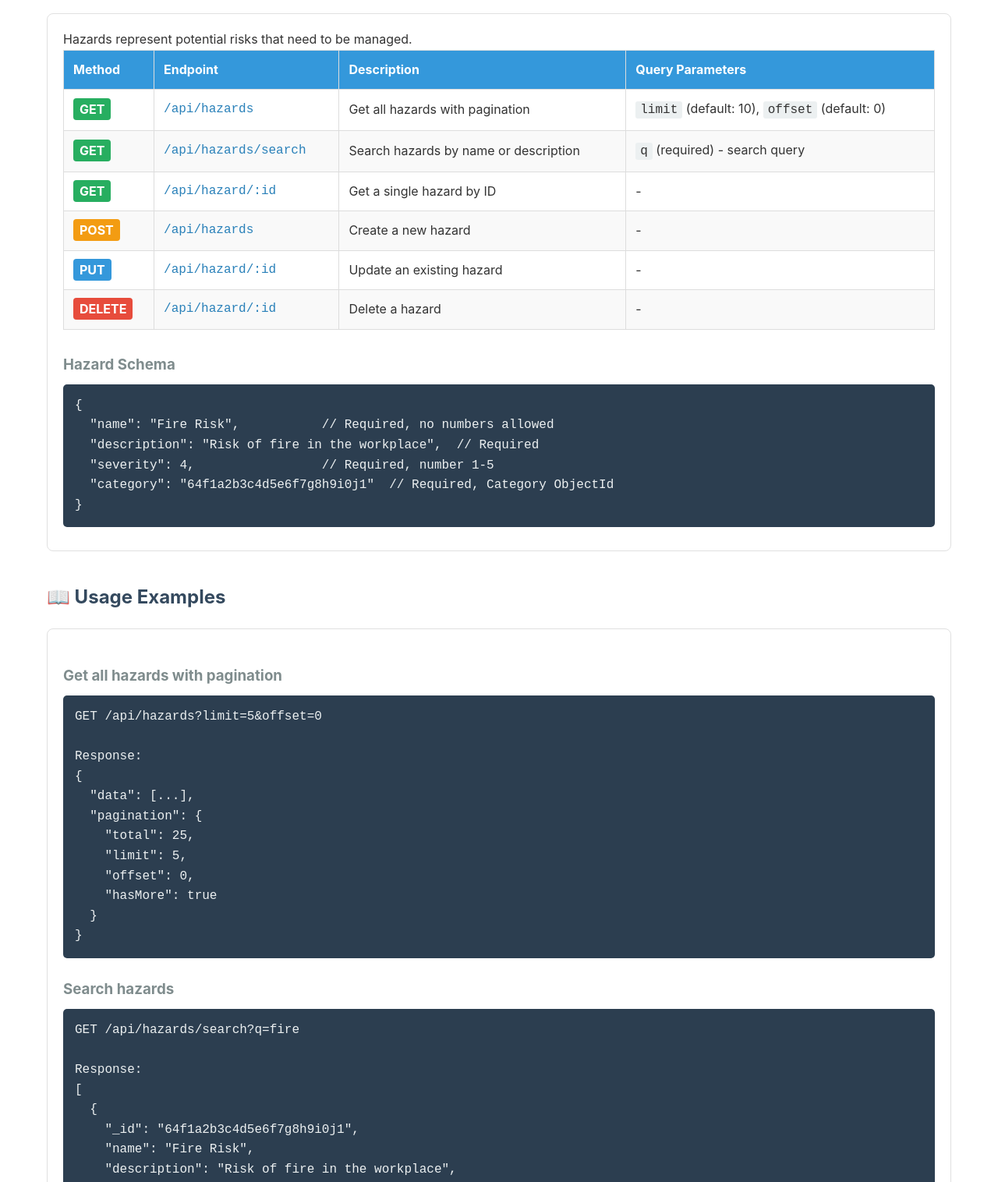
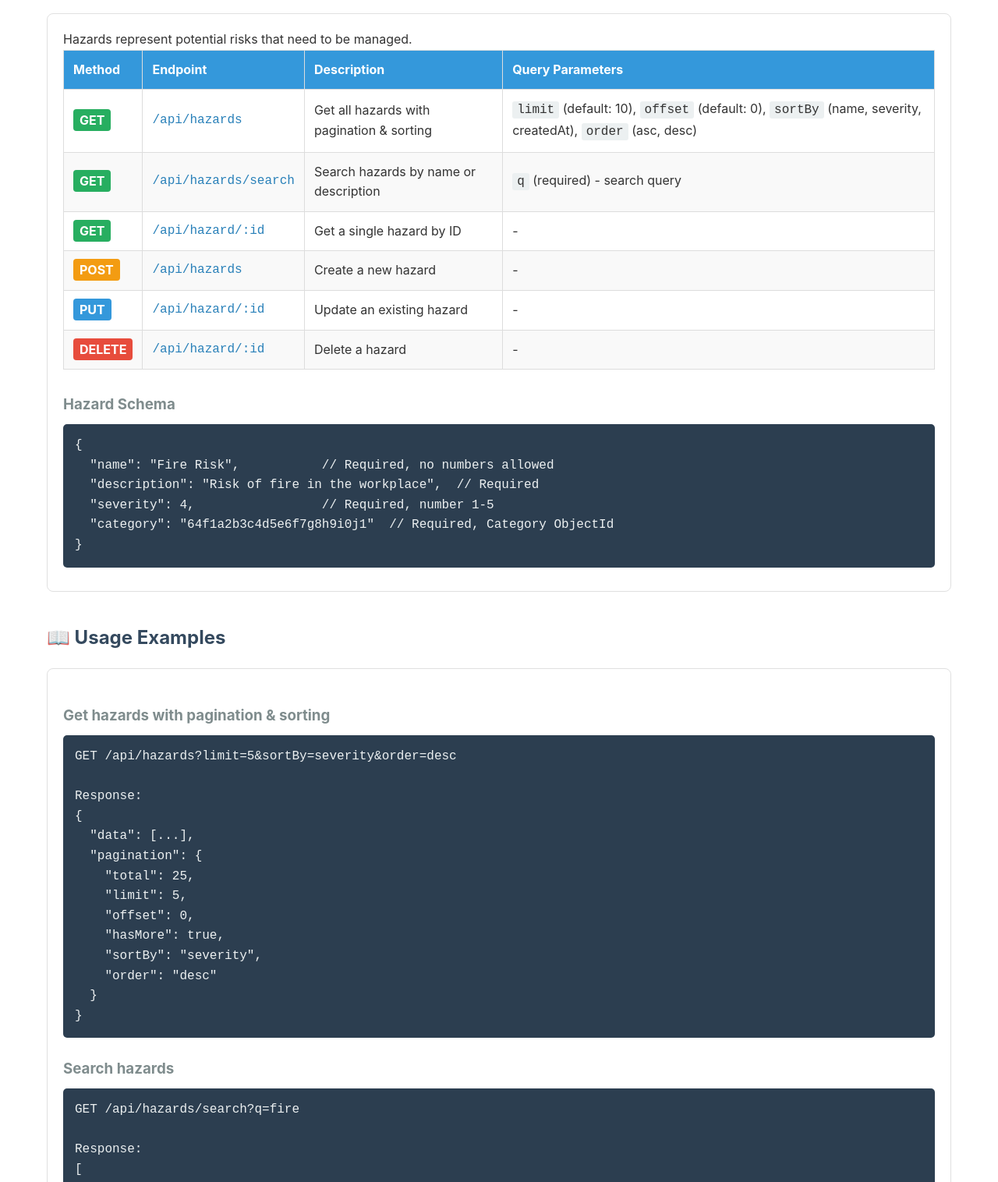
Before and after one commit to Charlotte-Schroer/Hazard_api, a website: page public/index.html in a window 1280 px wide. Shown: the part 1110-2626 px from the top of the page at 78% size. Drawn offline with Linux system fonts and the light colour scheme.

Commit message:
Update index.html
Adapt changes in documentation page

```diff
--- a/public/index.html
+++ b/public/index.html
@@ -6,9 +6,7 @@
     <meta name="keywords" content="Hazard API, API, Documentation">
     <meta name="author" content="Charlotte Schröer">
     <meta name="viewport" content="width=device-width, initial-scale=1.0">
-
     <title>Hazard API Documentation</title>
-
     <link rel="stylesheet" href="CSS/style.css">
 </head>
 
@@ -99,8 +97,13 @@
                 <tr>
                     <td><span class="method get">GET</span></td>
                     <td class="endpoint">/api/hazards</td>
-                    <td>Get all hazards with pagination</td>
-                    <td><code>limit</code> (default: 10), <code>offset</code> (default: 0)</td>
+                    <td>Get all hazards with pagination & sorting</td>
+                    <td>
+                        <code>limit</code> (default: 10),
+                        <code>offset</code> (default: 0),
+                        <code>sortBy</code> (name, severity, createdAt),
+                        <code>order</code> (asc, desc)
+                    </td>
                 </tr>
                 <tr>
                     <td><span class="method get">GET</span></td>
@@ -148,9 +151,9 @@
 
     <h2>📖 Usage Examples</h2>
     <div class="section">
-        <h3>Get all hazards with pagination</h3>
+        <h3>Get hazards with pagination & sorting</h3>
         <div class="example">
-            <pre>GET /api/hazards?limit=5&offset=0
+            <pre>GET /api/hazards?limit=5&sortBy=severity&order=desc
 
 Response:
 {
@@ -159,7 +162,9 @@ Response:
     "total": 25,
     "limit": 5,
     "offset": 0,
-    "hasMore": true
+    "hasMore": true,
+    "sortBy": "severity",
+    "order": "desc"
   }
 }</pre>
         </div>
```
